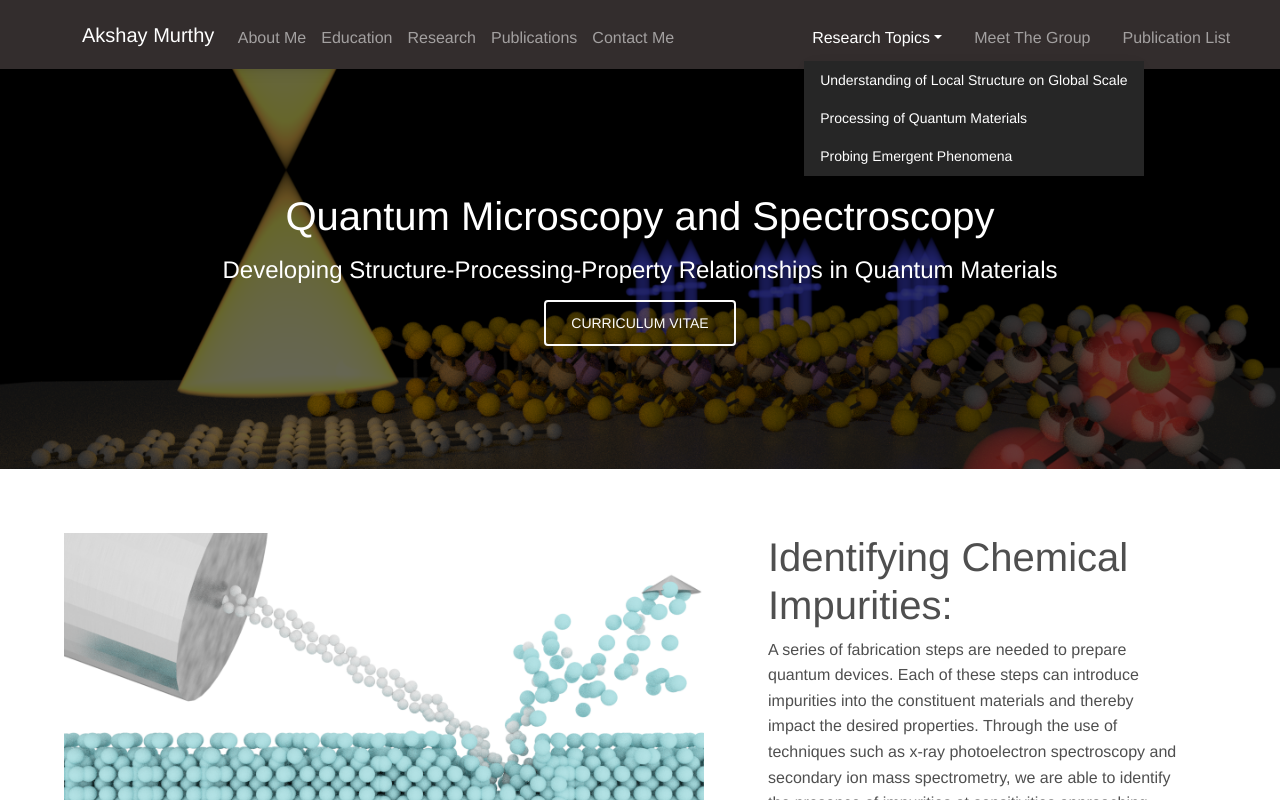
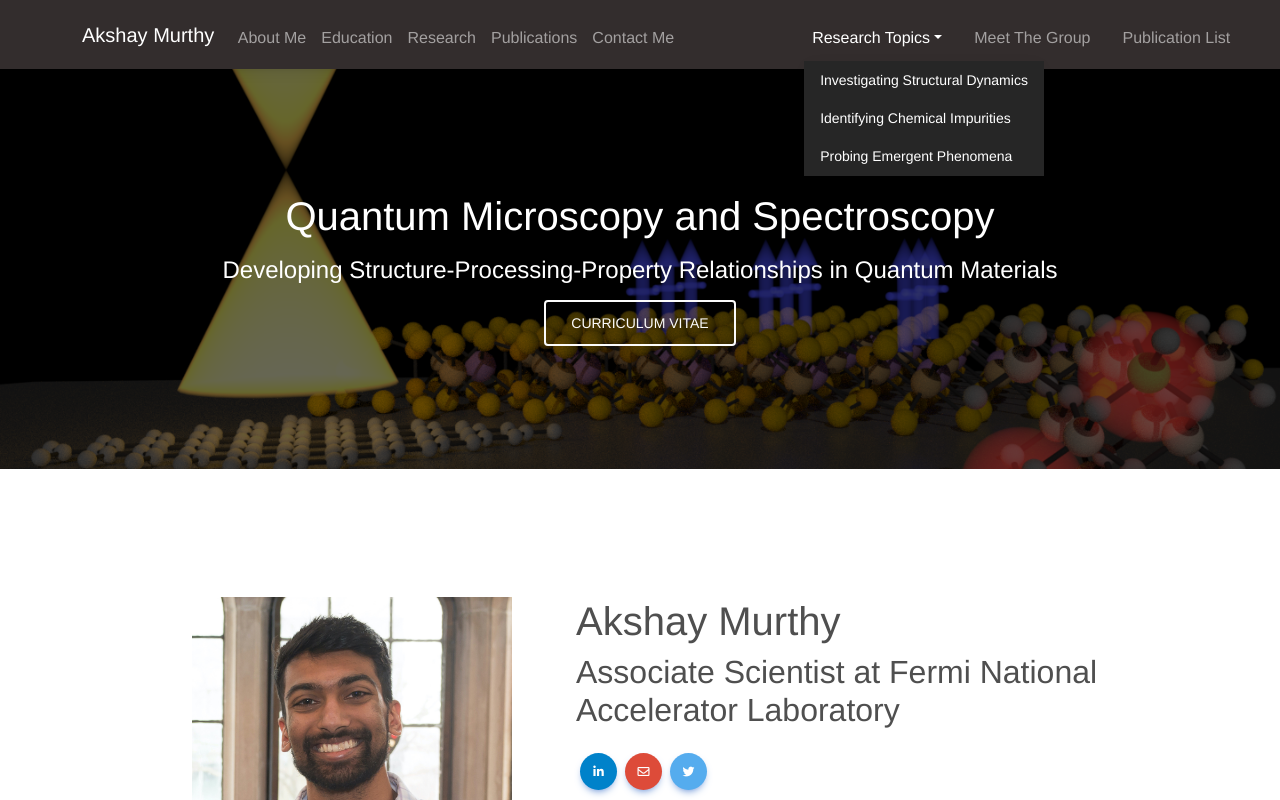
Before and after one commit to adithi-murthy/akshay-research-page, a React (Create React App) app: page /in-situ-processing-of-quantum-materials in a window 1280 px wide. Both pictures are taken after a click on the button "Research Topics". Shown: the top 800 px of the page. Built offline with nearby package versions, Linux system fonts and the light colour scheme.

Commit message:
I look directly into the sun but never in the mirror

```diff
--- a/src/App.js
+++ b/src/App.js
@@ -16,9 +16,9 @@
       <div>
         <NavBar />
         <Switch>
-          <Route path="/understanding-of-local-structure-on-global-scale" component={Research1} />
-          <Route path="/in-situ-processing-of-quantum-materials" component={Research2} />
-          <Route path="/probing-local-properties" component={Research3} />
+          <Route path="/investigating-structural-dynamics" component={Research1} />
+          <Route path="/identifying-chemical-impurities" component={Research2} />
+          <Route path="/probing-emergent-phenomena" component={Research3} />
           <Route path="/publications" component={Publications} />
           <Route path="/research-group" component={ResearchGroup} />
           <Route path="/" component={Home} />
--- a/src/Components/NavBar.js
+++ b/src/Components/NavBar.js
@@ -98,19 +98,19 @@
                   className="hashlink"
                 >
                   <NavDropdown.Item
-                    href="/understanding-of-local-structure-on-global-scale"
+                    href="/investigating-structural-dynamics"
                     id="dropdownItems"
                   >
-                    Understanding of Local Structure on Global Scale
+                    Investigating Structural Dynamics
                   </NavDropdown.Item>
                   <NavDropdown.Item
-                    href="/in-situ-processing-of-quantum-materials"
+                    href="identifying-chemical-impurities"
                     id="dropdownItems"
                   >
-                    Processing of Quantum Materials
+                    Identifying Chemical Impurities
                   </NavDropdown.Item>
                   <NavDropdown.Item
-                    href="/probing-local-properties"
+                    href="/probing-emergent-phenomena"
                     id="dropdownItems"
                   >
                     Probing Emergent Phenomena
--- a/src/Screens/Research.js
+++ b/src/Screens/Research.js
@@ -29,7 +29,7 @@
     <div id="researchIntro">{ResearchIntro}</div>
     <MDBCardGroup id="researchID">
       <MDBCard style={{ margin: "0% 2% 5% 2%" }}>
-        <a href="/understanding-of-local-structure-on-global-scale">
+        <a href="/investigating-structural-dynamics">
           <MDBCardTitle
             style={{
               textAlign: "center",
@@ -63,7 +63,7 @@
           <MDBCardText>{Research1Description}</MDBCardText>
           <MDBCardFooter>
             <MDBBtn
-              href="/understanding-of-local-structure-on-global-scale"
+              href="/investigating-structural-dynamics"
               id="readMoreButton"
             >
               Read More
@@ -73,7 +73,7 @@
       </MDBCard>
 
       <MDBCard style={{ margin: "0% 2% 5% 0%" }}>
-        <a href="/in-situ-processing-of-quantum-materials">
+        <a href="identifying-chemical-impurities">
           <MDBCardTitle
             style={{
               textAlign: "center",
@@ -107,7 +107,7 @@
           <MDBCardText>{Research2Description}</MDBCardText>
           <MDBCardFooter>
             <MDBBtn
-              href="/in-situ-processing-of-quantum-materials"
+              href="identifying-chemical-impurities"
               id="readMoreButton"
             >
               Read More
@@ -116,7 +116,7 @@
         </MDBCardBody>
       </MDBCard>
       <MDBCard style={{ margin: "0% 2% 5% 0%" }}>
-        <a href="/probing-local-properties">
+        <a href="/probing-emergent-phenomena">
         <MDBCardTitle style={{ textAlign: "center", margin: "8% 4% 8% 4%", color: "#4F4F4F" }}>
           {Research3}
         </MDBCardTitle>
@@ -127,7 +127,7 @@
             style={{ display: "block" }}
           >
             <MDBCardImage
-              href="/probing-local-properties"
+              href="/probing-emergent-phenomena"
               src={Figure3}
               alt="Properties"
               id="propertiesImg"
@@ -142,7 +142,7 @@
         <MDBCardBody style={{ textAlign: "center" }}>
           <MDBCardText id="propertiesText">{Research3Description}</MDBCardText>
           <MDBCardFooter>
-            <MDBBtn href="/probing-local-properties" id="readMoreButton">
+            <MDBBtn href="/probing-emergent-phenomena" id="readMoreButton">
               Read More
             </MDBBtn>
           </MDBCardFooter>
--- a/src/Screens/Research/Research-1.js
+++ b/src/Screens/Research/Research-1.js
@@ -8,7 +8,7 @@
   return (
     <div>
       <div className="researchDiv">
-        <img src={Research1Figure} alt="Understanding of Local Structure on Global Scale" id="research1Figure" />
+        <img src={Research1Figure} alt="Investigating Structural Dynamics" id="research1Figure" />
         <div id="research1Text">{Research1Text}</div>
       </div>
       <div className="relatedPublications" >
--- a/src/Screens/Research/Research-2.js
+++ b/src/Screens/Research/Research-2.js
@@ -12,7 +12,7 @@
       <div className="researchDiv">
         <img
           src={Research2Figure}
-          alt="In situ Processing of Quantum Materials"
+          alt="Identifying Chemical Impurities"
           id="research2Figure"
         />
         <div id="research2Text">{Research2Text}</div>
--- a/src/Screens/Research/Research-3.js
+++ b/src/Screens/Research/Research-3.js
@@ -7,7 +7,7 @@
   return (
     <div>
       <div className="researchDiv">
-        <img src={Research3Figure} alt="Probing Local Properties" id="research3Figure" />
+        <img src={Research3Figure} alt="Probing Emergent Phenomena" id="research3Figure" />
         <div id="research3Text">{Research3Text}</div>
       </div>
       <div className="relatedPublications">
--- a/src/Text/IndividualResearchPages/Research-2.js
+++ b/src/Text/IndividualResearchPages/Research-2.js
@@ -29,7 +29,7 @@
 
 const Research2Publication2 = (
   <div>
-    <b>Murthy, A. A.</b>; Lee, J. Y.; Sung, Z; Reagor, M; Grassellino, A.; Romanenko, A.,
+    <b>Murthy, A. A.</b>*; Lee, J. Y.*; Sung, Z.*; Reagor, M.; Grassellino, A.; Romanenko, A.,
     Discovery of Nb hydride precipitates in superconducting qubits. {" "}
     <i>arXiv preprint arXiv:2108.10385.</i> <b>2021</b> {" "}
     <a href="https://arxiv.org/abs/2108.10385">[HTML]</a>
```
